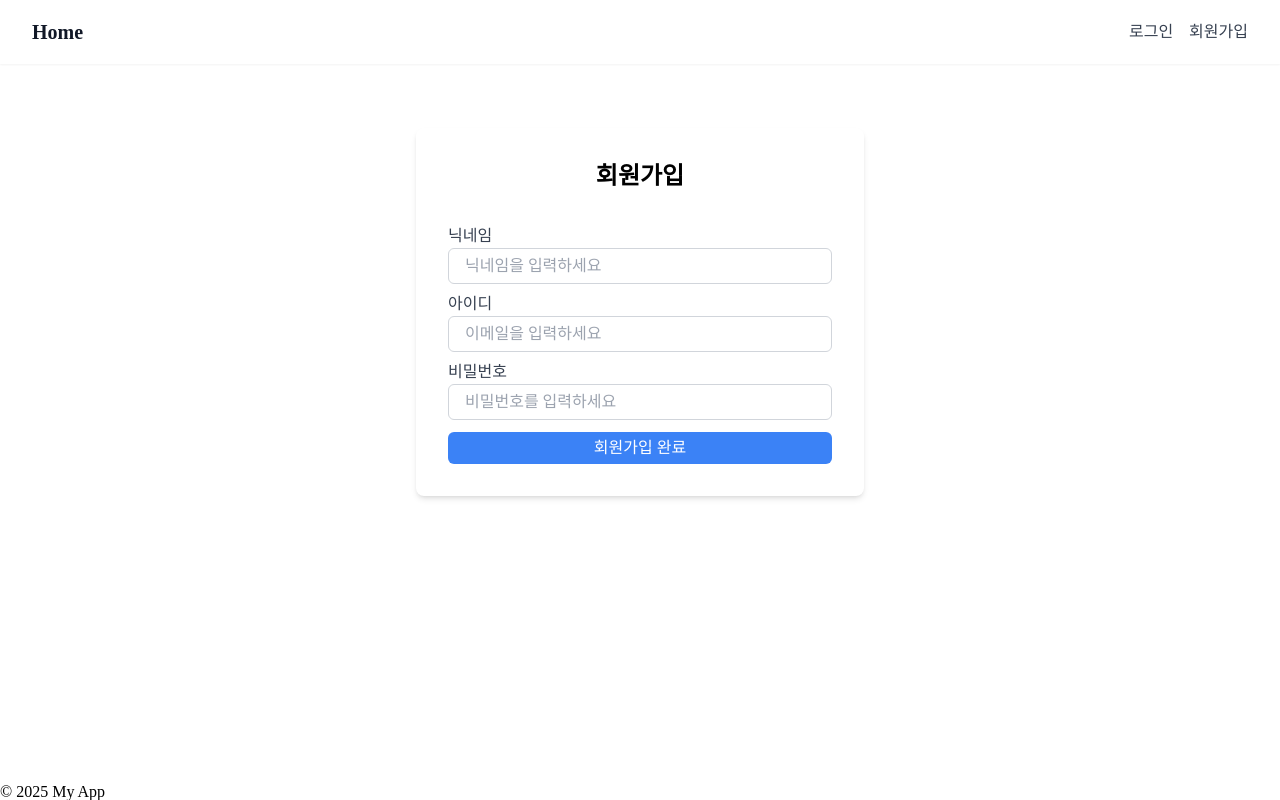
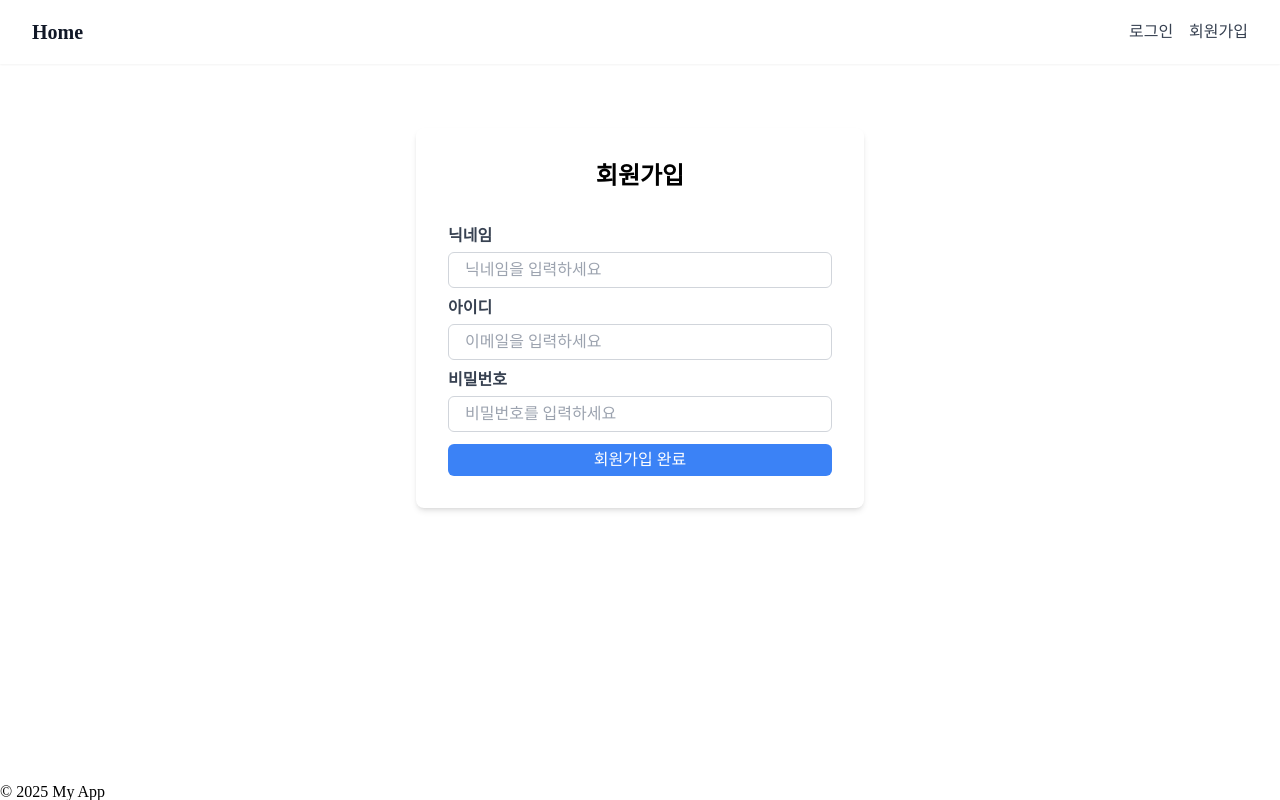
Before and after one commit to woohyuckk/mbti-test, a React (Vite) app: page /signup in a window 1280 px wide. Built offline with nearby package versions, Linux system fonts and the light colour scheme.

Commit message:
refact: useSignUp 훅을 통해 inputfield, 검증수행

```diff
--- a/src/components/common/Inputfiled.jsx
+++ b/src/components/common/Inputfiled.jsx
@@ -11,7 +11,7 @@ const InputField = ({
 }) => {
   return (
     <div >
-      <label htmlFor={id} className="block text-gray-700 mb-1">
+      <label htmlFor={id} className="block text-gray-700 mb-2 font-bold ">
         {label}
       </label>
       <input
--- a/src/pages/Signup.jsx
+++ b/src/pages/Signup.jsx
@@ -1,41 +1,11 @@
-import { useState } from "react";
 import InputForm from "../components/common/InputForm";
 import InputField from "../components/common/Inputfiled";
 import Button from "../components/common/Button";
 import { register } from "../api/auth";
-import { isValidId, isValidNickname, isValidPassword } from "../utils/signup/Validation";
+import { useSignUp } from "../utils/hooks/useSignUp";
 
 const Signup = () => {
-  const [signUpForm, setSignUpForm] = useState({
-    id: "",
-    password: "",
-    nickname : "",
-  })
-
-  const [authMessage, setAuthMessage] = useState({
-    id: "",
-    password: "",
-    nickname: "",
-  });
-
-  const handleIdChange = (e) => {
-    const { name, value } = e.target;
-    setSignUpForm((prev) => ({ ...prev, [name]: value }))
-    setAuthMessage((message)=>({...message, [name] : isValidId(value)}))
-  }
-
-  // 비밀번호 입력 시 동적 유효성 검사 (8자 미만이면 에러 표시)
-  const handlePasswordChange = (e) => {
-    const { name, value } = e.target;
-    setSignUpForm((prev) => ({ ...prev, [name]: value }))
-    setAuthMessage((message)=>({...message, [name] : isValidPassword(value)}))
-  };
-
-  const handleNicknameChange = (e) => {
-    const { name, value } = e.target;
-    setSignUpForm((prev) => ({ ...prev, [name]: value }))
-    setAuthMessage((message)=>({...message, [name] : isValidNickname(value)}))
-  };
+  const { signUpForm, authMessage, handleAuthvalidation } = useSignUp();
 
   const handleSignupSubmit = async (e) => {
     e.preventDefault();
@@ -60,7 +30,7 @@ const Signup = () => {
         name="nickname"
         placeholder="닉네임을 입력하세요"
         value={signUpForm.nickname}
-        onChange={handleNicknameChange}
+        onChange={handleAuthvalidation}
         error={authMessage.nickname}
       />
       <InputField
@@ -70,7 +40,7 @@ const Signup = () => {
         name="id"
         placeholder="이메일을 입력하세요"
         value={signUpForm.id}
-        onChange={handleIdChange}
+        onChange={handleAuthvalidation}
         error={authMessage.id}
       />
       <InputField
@@ -80,10 +50,12 @@ const Signup = () => {
         name="password"
         placeholder="비밀번호를 입력하세요"
         value={signUpForm.password}
-        onChange={handlePasswordChange}
+        onChange={handleAuthvalidation}
         error={authMessage.password}
       />
-      <Button type="submit">회원가입 완료</Button>
+      <Button type="submit" isDisabled={authMessage}>
+        회원가입 완료
+      </Button>
     </InputForm>
   );
 };
--- /dev/null
+++ b/src/utils/hooks/useSignUp.js
@@ -0,0 +1,30 @@
+import { useState } from "react";
+import { getValidationMessage, } from "../signup/Validation";
+
+
+
+
+export const useSignUp = () => {
+
+ const [signUpForm, setSignUpForm] = useState({
+    id: "",
+    password: "",
+    nickname : "",
+  })
+
+  const [authMessage, setAuthMessage] = useState({
+    id: "",
+    password: "",
+    nickname: "",
+  });
+
+  const handleAuthvalidation = (e) => {
+    const { name, value } = e.target;
+    console.log("name ---> ", name)
+    console.log("value ---> ", value)
+    setSignUpForm((prev) => ({ ...prev, [name]: value }))
+    setAuthMessage((message)=>({...message, [name] : getValidationMessage(name, value)}))
+  }
+
+  return {signUpForm, authMessage, handleAuthvalidation}
+}
--- a/src/utils/signup/Validation.js
+++ b/src/utils/signup/Validation.js
@@ -1,20 +1,33 @@
 import { AUTH_VALID_LENGTH } from "../../constants/signUp";
 
 
-export const isValidId = (id) => {
+export const messageValidId = (id) => {
   if (/\s/.test(id)) return "ID에는 공백을 포함할 수 없습니다.";
   if (id.length < AUTH_VALID_LENGTH.MIN_ID_LENGTH || AUTH_VALID_LENGTH.MAX_ID_LENGTH > 24) return "ID는 4자 이상 24자 이하여야 합니다.";
   return "";
 };
 
-export const isValidNickname = (nickname) => {
+export const messageValidNickname = (nickname) => {
   if (/\s/.test(nickname)) return "닉네임에는 공백을 포함할 수 없습니다.";
-  if (nickname.length < AUTH_VALID_LENGTH.MIN_NICKNAME_LENGTH || nickname.length > AUTH_VALID_LENGTH.MAX_NICKNAME_LENGTH ) return "닉네임은 1자 이상 10자 이하여야 합니다.";
+  if (nickname.length < AUTH_VALID_LENGTH.MIN_NICKNAME_LENGTH || nickname.length > AUTH_VALID_LENGTH.MAX_NICKNAME_LENGTH) return "닉네임은 1자 이상 10자 이하여야 합니다.";
   return "";
 };
 
-export const isValidPassword = (password) => {
+export const messageValidPassword = (password) => {
   if (/\s/.test(password)) return "비밀번호에는 공백을 포함할 수 없습니다.";
   if (password.length < AUTH_VALID_LENGTH.MIN_PASSWORD_LENGTH || password.length >= AUTH_VALID_LENGTH.MAX_PASSWORD_LENGTH) return "비밀번호는 8자 이상 20자 미만이어야 합니다.";
   return "";
 };
+
+export const getValidationMessage = (name,value) => {
+  switch (name) {
+    case "id":
+      return messageValidId(value);
+    case "password":
+      return messageValidPassword(value);
+    case "nickname":
+      return messageValidNickname(value);
+    default:
+      return null
+  }
+}
```
